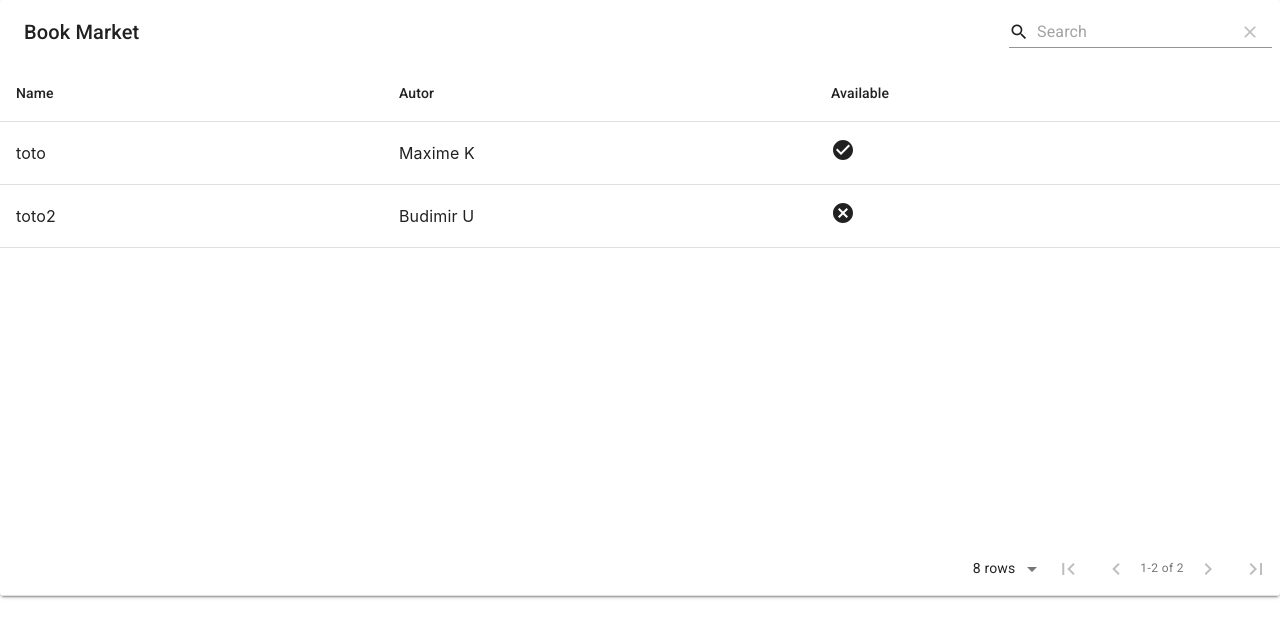
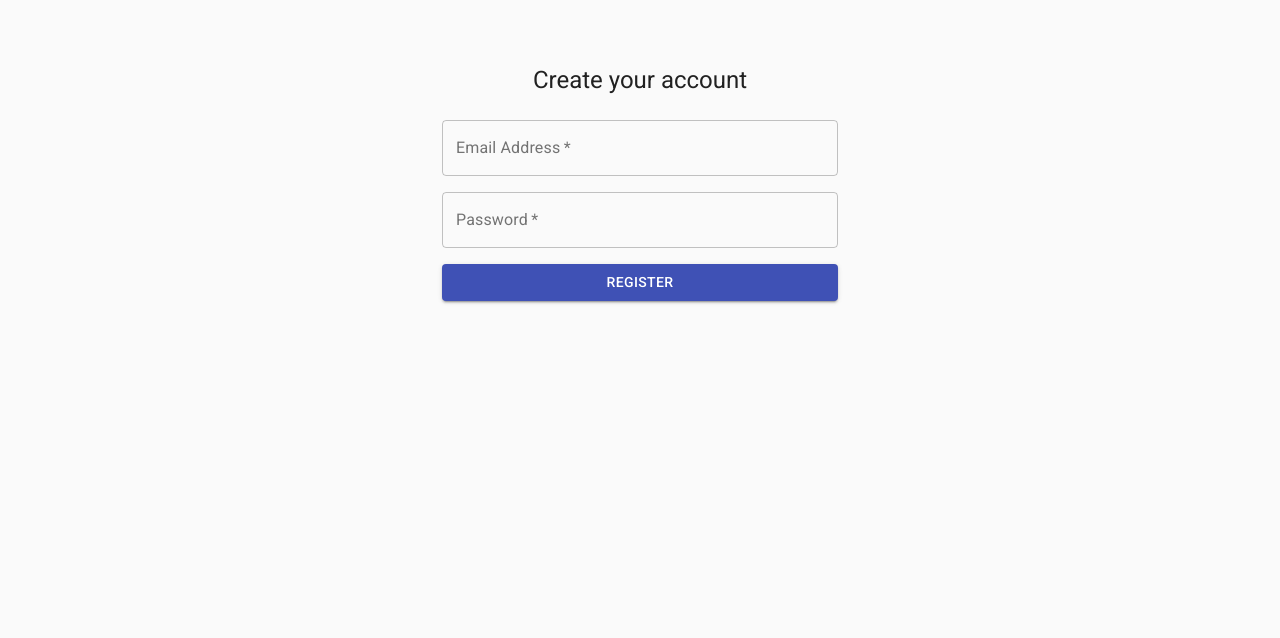
Before and after one commit to ISEN-2020/customer-ui, a React (Create React App) app: page /composant_2 in a window 1280 px wide. Shown: the top 638 px of the page. Built offline with nearby package versions, Linux system fonts and the light colour scheme.

Commit message:
Rajout du composant pour cree un compte

```diff
--- a/src/App.js
+++ b/src/App.js
@@ -1,14 +1,17 @@
 import React, { Component } from 'react';
 import Grid from '@material-ui/core/Grid';
-import NavBar from './components/NavBar'
-import RepositoryTable from './components/RepositoryTable'
-import TagsTable from './components/TagsTable'
-import ManifestCard from './components/ManifestCard'
-import SignUp from './components/SignUp'
+import NavBar from './components/NavBar';
+import RepositoryTable from './components/RepositoryTable';
+import TagsTable from './components/TagsTable';
+import ManifestCard from './components/ManifestCard';
+import SignUp from './components/SignUp';
+import Register from './components/Register';
+import MainView from './components/MainView.js';
+
 import { BrowserRouter as Router, Link, Route } from "react-router-dom";
 
 import 'typeface-roboto';
-import MainView from './components/MainView.js'
+
 class App extends Component {
 
     constructor(props) {
@@ -31,7 +34,7 @@
                 <div>
                 <Route exact path="/" component={SignUp} />
                 <Route path="/composant_1" component={MainView} />
-                <Route path="/composant_2" component={RepositoryTable} />
+                <Route path="/composant_2" component={Register} />
                 </div>
             </Router>
         );
--- /dev/null
+++ b/src/components/Register.js
@@ -0,0 +1,102 @@
+import React from 'react';
+import Avatar from '@material-ui/core/Avatar';
+import Button from '@material-ui/core/Button';
+import CssBaseline from '@material-ui/core/CssBaseline';
+import TextField from '@material-ui/core/TextField';
+import FormControlLabel from '@material-ui/core/FormControlLabel';
+import Checkbox from '@material-ui/core/Checkbox';
+import Link from '@material-ui/core/Link';
+import Grid from '@material-ui/core/Grid';
+import Box from '@material-ui/core/Box';
+import LockOutlinedIcon from '@material-ui/icons/LockOutlined';
+import Typography from '@material-ui/core/Typography';
+import { makeStyles } from '@material-ui/core/styles';
+import Container from '@material-ui/core/Container';
+import SignUp from './SignUp';
+
+import { useHistory } from "react-router-dom";
+
+const useStyles = makeStyles((theme) => ({
+  paper: {
+    marginTop: theme.spacing(8),
+    display: 'flex',
+    flexDirection: 'column',
+    alignItems: 'center',
+  },
+  avatar: {
+    margin: theme.spacing(1),
+    backgroundColor: theme.palette.secondary.main,
+  },
+  form: {
+    width: '100%', // Fix IE 11 issue.
+    marginTop: theme.spacing(3),
+  },
+  submit: {
+    margin: theme.spacing(3, 0, 2),
+  },
+}));
+
+export default function Register() {
+  const classes = useStyles();
+
+  const history = useHistory();
+
+  const routeChange = () =>{
+    let path = `/`;
+    history.push(path);
+  }
+
+  return (
+    <Container component="main" maxWidth="xs">
+      <CssBaseline />
+      <div className={classes.paper}>
+
+        <Typography component="h1" variant="h5">
+          Create your account
+        </Typography>
+
+        <form className={classes.form} noValidate>
+          {/* Creation d'une grille */}
+          <Grid container spacing={2}>
+            <Grid item xs={12}>
+              <TextField
+                variant="outlined"
+                required
+                fullWidth
+                id="email"
+                label="Email Address"
+                name="email"
+                autoComplete="email"
+              />
+            </Grid>
+
+            <Grid item xs={12}>
+              <TextField
+                variant="outlined"
+                required
+                fullWidth
+                name="password"
+                label="Password"
+                type="password"
+                id="password"
+                autoComplete="current-password"
+              />
+            </Grid>
+
+            <Grid item xs={12}>
+              <Button
+                type="button"
+                fullWidth
+                variant="contained"
+                color="primary"
+                onClick={routeChange}
+              >
+                Register
+              </Button>
+            </Grid>
+          </Grid>
+        </form>
+      </div>
+    </Container>
+  );
+}
```
